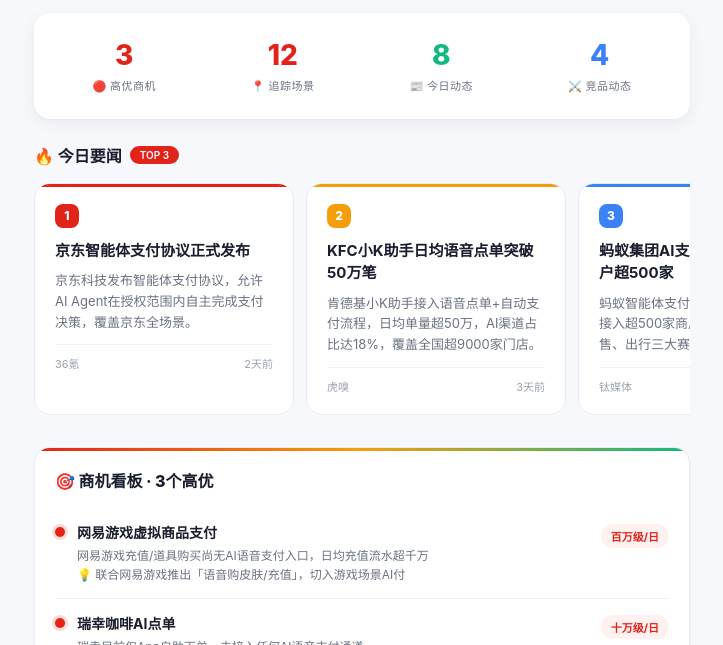
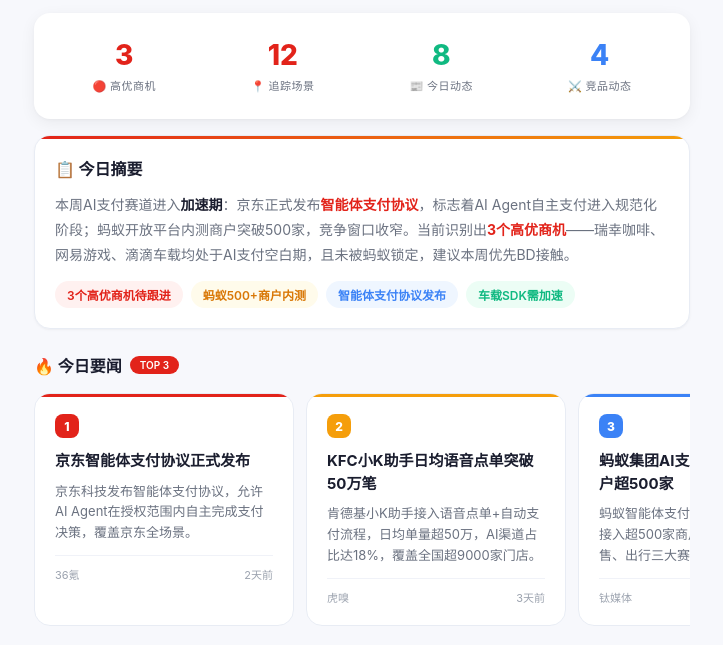
Before and after one commit to Xixixi-coder/ai-payment-radar, a plain HTML site: page index.html in a window 1280 px wide. Shown: the part 155-800 px from the top of the page, without its empty margins (278-1001 px from the left). Drawn offline with Linux system fonts and the light colour scheme.

Commit message:
feat: 新增今日摘要模块

```diff
--- a/index.html
+++ b/index.html
@@ -116,6 +116,65 @@
     letter-spacing: 0.5px;
     font-weight: 500;
   }
+
+  /* Executive Summary */
+  .exec-summary {
+    margin: 16px 12px 0;
+    background: var(--bg-white);
+    border-radius: var(--radius);
+    padding: 20px;
+    border: 1px solid var(--border);
+    box-shadow: var(--shadow-sm);
+    position: relative;
+    overflow: hidden;
+  }
+  .exec-summary::before {
+    content: '';
+    position: absolute;
+    top: 0; left: 0; right: 0; height: 3px;
+    background: linear-gradient(90deg, var(--jd-red), var(--accent-amber));
+  }
+  .exec-summary-title {
+    font-size: 16px;
+    font-weight: 800;
+    margin-bottom: 12px;
+    display: flex;
+    align-items: center;
+    gap: 8px;
+    color: var(--text-primary);
+  }
+  .exec-summary-text {
+    font-size: 14px;
+    line-height: 1.8;
+    color: var(--text-secondary);
+  }
+  .exec-summary-text strong {
+    color: var(--text-primary);
+    font-weight: 700;
+  }
+  .exec-summary-text .highlight {
+    color: var(--jd-red);
+    font-weight: 700;
+  }
+  .exec-summary-tags {
+    display: flex;
+    flex-wrap: wrap;
+    gap: 8px;
+    margin-top: 14px;
+  }
+  .exec-tag {
+    font-size: 12px;
+    padding: 5px 12px;
+    border-radius: 20px;
+    font-weight: 600;
+    display: inline-flex;
+    align-items: center;
+    gap: 4px;
+  }
+  .exec-tag-red { background: var(--jd-red-light); color: var(--jd-red); }
+  .exec-tag-amber { background: var(--accent-amber-light); color: #D97706; }
+  .exec-tag-blue { background: var(--accent-blue-light); color: var(--accent-blue); }
+  .exec-tag-green { background: var(--accent-green-light); color: var(--accent-green); }
 
   /* Section */
   .section {
@@ -571,6 +630,11 @@
   </div>
 </div>
 
+<!-- ===== EXECUTIVE SUMMARY ===== -->
+<div class="exec-summary" id="exec-summary">
+  <!-- JS fills -->
+</div>
+
 <!-- ===== TOP NEWS ===== -->
 <div class="section">
   <div class="section-header">
@@ -629,6 +693,16 @@
   date: "2026年6月16日 周一",
   week: 24,
   stats: { high: 3, scenes: 12, news: 8, compete: 4 },
+
+  summary: {
+    text: "本周AI支付赛道进入<strong>加速期</strong>：京东正式发布<span class='highlight'>智能体支付协议</span>，标志着AI Agent自主支付进入规范化阶段；蚂蚁开放平台内测商户突破500家，竞争窗口收窄。当前识别出<span class='highlight'>3个高优商机</span>——瑞幸咖啡、网易游戏、滴滴车载均处于AI支付空白期，且未被蚂蚁锁定，建议本周优先BD接触。",
+    tags: [
+      { text: "3个高优商机待跟进", type: "red" },
+      { text: "蚂蚁500+商户内测", type: "amber" },
+      { text: "智能体支付协议发布", type: "blue" },
+      { text: "车载SDK需加速", type: "green" }
+    ]
+  },
 
   news: [
     {
@@ -923,6 +997,18 @@
   // Date
   document.getElementById('report-date').textContent = data.date;
 
+  // Executive Summary
+  if (data.summary) {
+    const tagsHtml = data.summary.tags.map(t =>
+      `<span class="exec-tag exec-tag-${t.type}">${t.text}</span>`
+    ).join('');
+    document.getElementById('exec-summary').innerHTML = `
+      <div class="exec-summary-title">📋 今日摘要</div>
+      <div class="exec-summary-text">${data.summary.text}</div>
+      <div class="exec-summary-tags">${tagsHtml}</div>
+    `;
+  }
+
   // Stats
   document.getElementById('stat-high').textContent = data.stats.high;
   document.getElementById('stat-scenes').textContent = data.stats.scenes;
```
